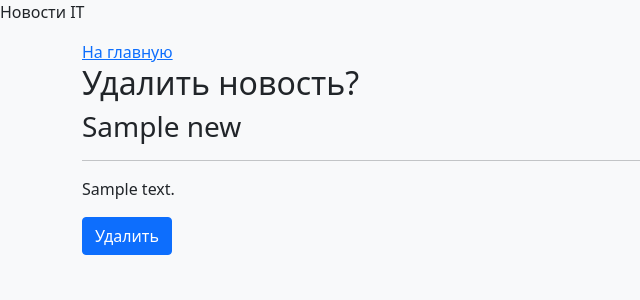
After one commit to alex-rossomakhin/it_news, a Django app: page /news/1/delete in a window 1280 px wide. The commit adds this page. Shown: the top 300 px of the page, without its empty margins (0-640 px from the left). Run offline with Django 3.2, Linux system fonts and the light colour scheme; tables that the repository leaves empty hold one stand-in row (values such as "Sample post").

```diff
--- a/it_news/news/urls.py
+++ b/it_news/news/urls.py
@@ -1,9 +1,10 @@
 from django.urls import path, include
-from .views import NewsListView, NewsCreateView, NewsDetailView
+from .views import NewsListView, NewsCreateView, NewsDetailView, NewsDeleteView
 app_name = 'news'
 
 urlpatterns = [
     path('', NewsListView.as_view(), name = 'list_news'),
     path('news/', NewsCreateView.as_view(), name='news' ),
-    path('news/<int:pk>/', NewsDetailView.as_view(), name='detail')
+    path('news/<int:pk>/', NewsDetailView.as_view(), name='detail'),
+    path('news/<int:pk>/delete', NewsDeleteView.as_view(), name='delete')
 ]
--- a/it_news/news/views.py
+++ b/it_news/news/views.py
@@ -1,5 +1,5 @@
 from django.shortcuts import render
-from django.views.generic import ListView, CreateView, DetailView
+from django.views.generic import ListView, CreateView, DetailView, DeleteView
 from django.urls import reverse_lazy, reverse
 
 from .models import News
@@ -7,7 +7,7 @@ from .models import News
 class NewsListView(ListView):
     model = News
     ordering = 'id'
-    paginate_by = 10
+    paginate_by = 20
     template_name = 'news/list_news.html'
 
 
@@ -15,17 +15,18 @@ class NewsCreateView(CreateView):
     model = News
     fields = '__all__'
     template_name = 'news/create_news.html'
-    #success_url = reverse_lazy('news:detail')
 
-    def news(self, request, *args, **kwargs):
-        self.object = self.get_object()
-        return super().news(request, *args, **kwargs)
 
     def get_success_url(self):
-        news = self.get_object()
-        return reverse_lazy('news:detail', kwargs={'pk': news.pk})
+        return reverse_lazy('news:detail', kwargs={'pk': self.object.pk})
 
 
 class NewsDetailView(DetailView):
     model = News
     template_name = 'news/detail.html'
+
+
+class NewsDeleteView(DeleteView):
+    model = News
+    template_name = 'news/delete.html'
+    success_url = reverse_lazy('news:list_news')
--- a/it_news/templates/news/create_news.html
+++ b/it_news/templates/news/create_news.html
@@ -10,5 +10,6 @@
     {% if form.is_valid %}
     <h2>ID новой записи в БД: {{ data.id }}</h2>
   {% endif %}
+
 {% endwith %}
 {% endblock %}
--- /dev/null
+++ b/it_news/templates/news/delete.html
@@ -0,0 +1,14 @@
+{% extends "base.html" %}
+{% block content %}
+  <a href="{% url 'news:list_news' %}">На главную</a>
+  <h2>Удалить новость?</h2>
+  <h3>{{ news.title }}</h3>
+  <hr>
+  <p>{{  news.text }}</p>
+  <form class="form-horizontal" method="post">
+    {% csrf_token %}
+    <div class="form-actions">
+      <button type="submit" class="btn btn-primary" >Удалить</button>
+    </div>
+  </form>
+{% endblock content %}
--- a/it_news/templates/news/detail.html
+++ b/it_news/templates/news/detail.html
@@ -10,5 +10,6 @@
     <li>Дата: <small>{{ news.pub_data }}</small></li>
     </ul>
   </article>
+  <a href="{% url 'news:delete' news.pk %}">Удалить</a>
   <hr>
 {% endblock content %}
--- a/it_news/templates/news/list_news.html
+++ b/it_news/templates/news/list_news.html
@@ -8,6 +8,7 @@
             <ul>
             <li>Автор: {{ news.author }}</li>
             <li>Дата: <small>{{ news.pub_data }}</small></li>
+            <li><a href="{% url 'news:detail' news.pk %}">Детали</a></li>
             </ul>
         </article>
       {% if news.comment_set.all %}
```
